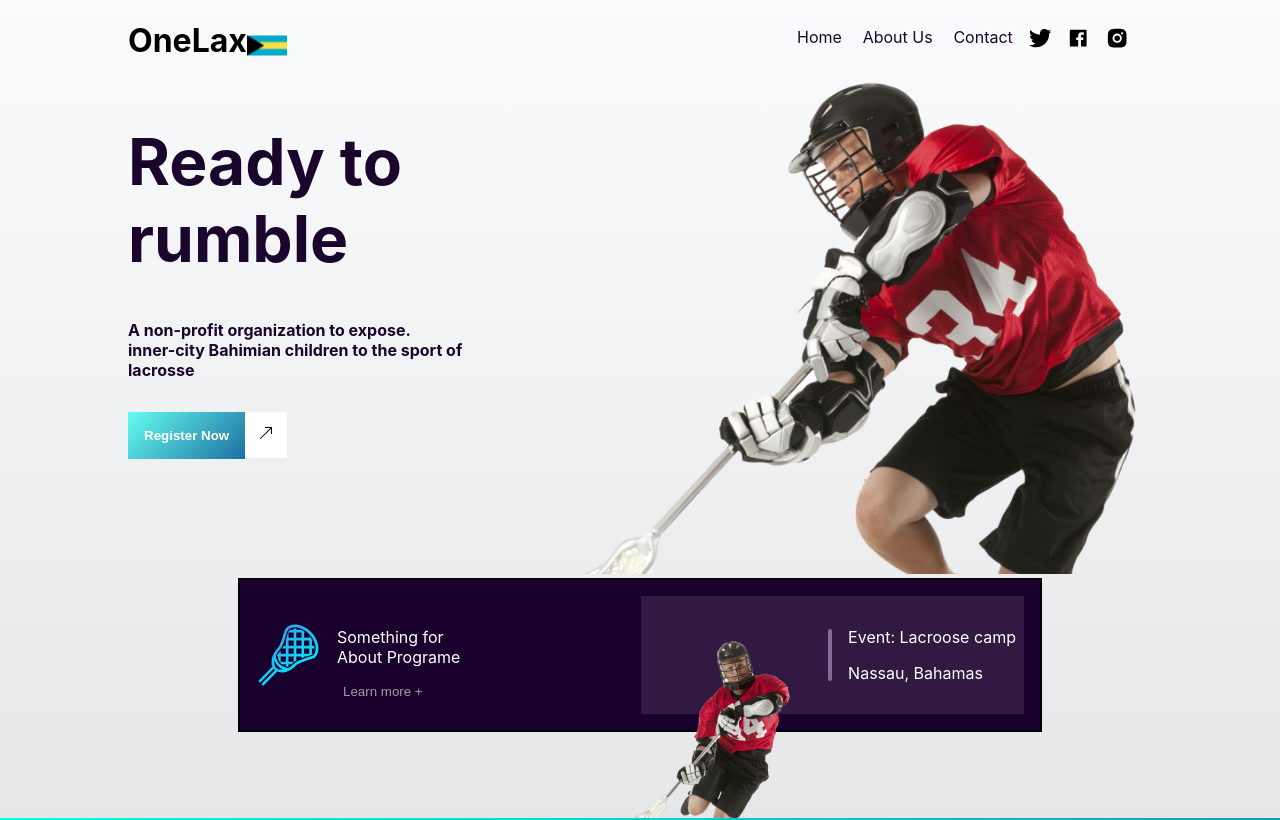
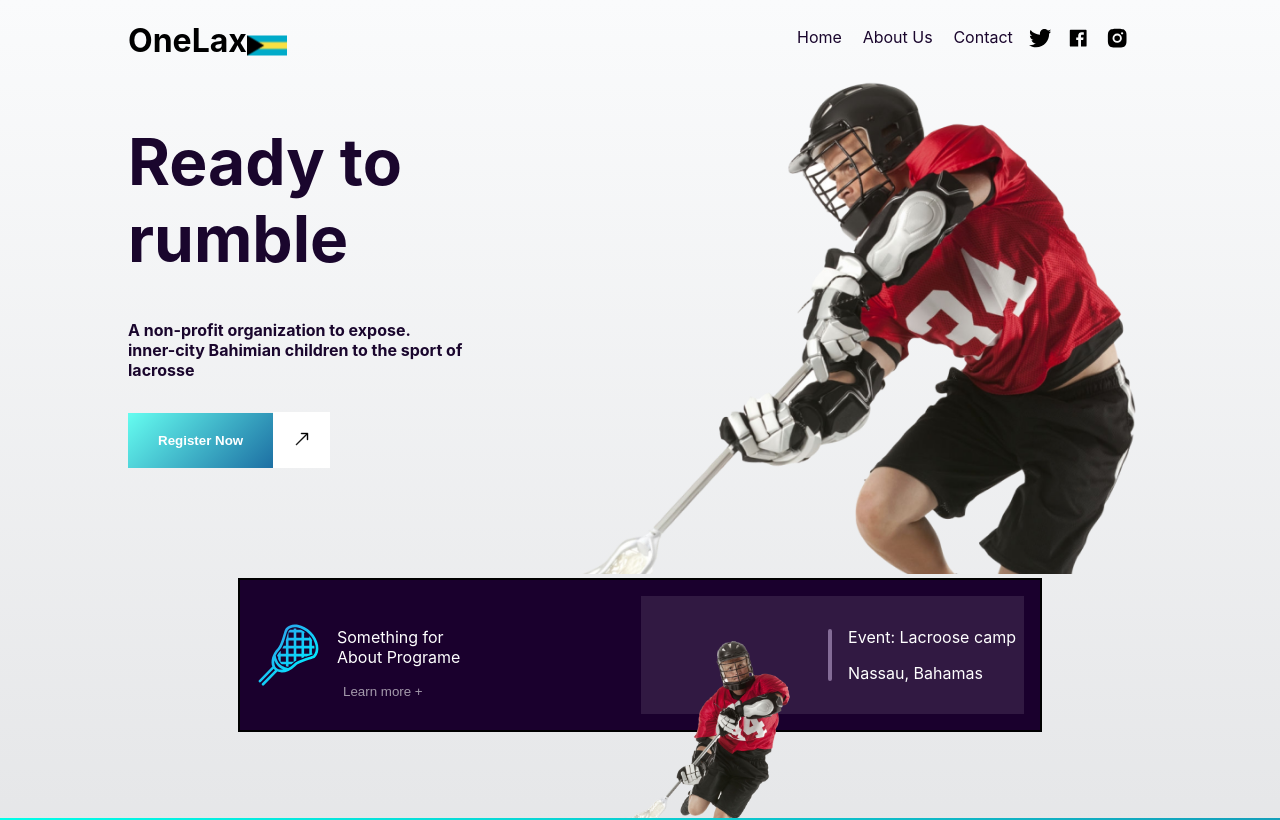
Before and after one commit to ivoinestrachan/lacrosse-site, a React (Create React App) app: page / in a window 1280 px wide. Shown: the top 820 px of the page. Built offline with nearby package versions, Linux system fonts and the light colour scheme.

Commit message:
positioning

```diff
--- a/src/components/Landing/landing.module.css
+++ b/src/components/Landing/landing.module.css
@@ -34,13 +34,26 @@
   background-image: linear-gradient(135deg, #65fdf0 0%, #1d6fa3 100%);
   border: none;
   display: flex;
+  padding-top: 20px;
+  padding-bottom: 20px;
+  padding-left: 30px;
+  padding-right: 30px;
 }
+
+
+
 
 .icon {
   color: black;
   font-size: 1rem;
+  stroke-width: 0.4;
   font-weight: bold;
+  padding-top: 6px;
+  padding-bottom: 5px;
+  padding-left: 8px;
+  padding-right: 7px;
 }
+
 
 .iconWrapper {
   background: white;
```
